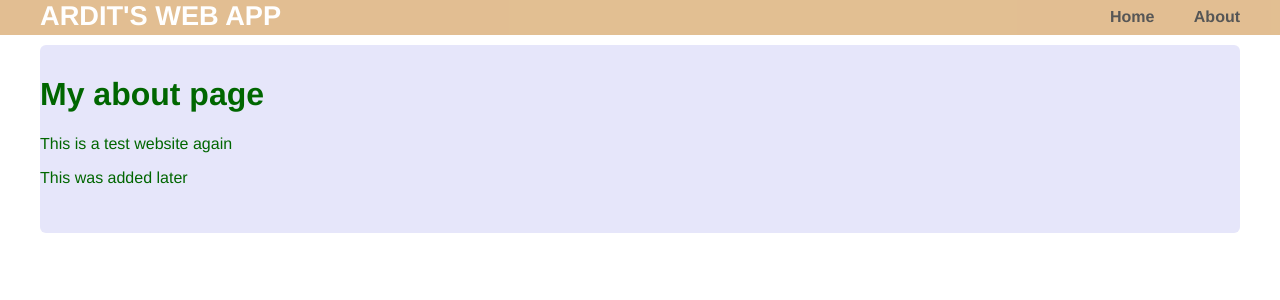
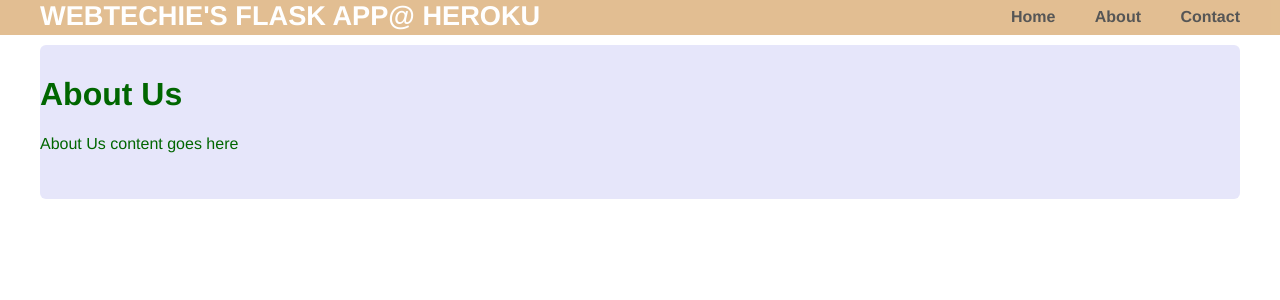
Before and after one commit to ajaydixit81/flaskapp02, a Flask app: page /about/ in a window 1280 px wide. Shown: the top 300 px of the page. Run offline with Flask 2, Linux system fonts and the light colour scheme.

Commit message:
New Page/content added

```diff
--- a/run.py
+++ b/run.py
@@ -11,6 +11,11 @@ def about():
     #return "Hey there!"
     return render_template('about.html')
 
+@app.route('/contact/')
+def contact():
+    #return "Hey there! please contact me on +91-9270695475"
+    return render_template('contact.html')
+
 
 if __name__ == '__main__':
     #app.run(debug=True)
--- a/templates/about.html
+++ b/templates/about.html
@@ -1,8 +1,8 @@
 {% extends "layout.html" %}
 {% block content %}
 <div class="about">
-    <h1>My about page</h1>
-    <p>This is a test website again</p>
-    <p>This was added later</p>
+    <h1>About Us</h1>
+    <p>About Us content goes here</p>
+    <!-- <p>This was added later</p> -->
 </div>
 {% endblock %}
--- a/templates/home.html
+++ b/templates/home.html
@@ -1,7 +1,7 @@
 {% extends "layout.html" %}
 {% block content %}
 <div class="home">
-    <h1>My homepage</h1>
-    <p>This is a test website</p>
+    <h1>Home Page</h1>
+    <p>Home page content goes here</p>
 </div>
 {% endblock %}
--- a/templates/layout.html
+++ b/templates/layout.html
@@ -7,11 +7,12 @@
   <body>
     <header>
       <div class="container">
-        <h1 class="logo">Ardit's web app</h1>
+        <h1 class="logo">Webtechie's Flask App@ Heroku</h1>
         <strong><nav>
           <ul class="menu">
             <li><a href="{{ url_for('home') }}">Home</a></li>
             <li><a href="{{ url_for('about') }}">About</a></li>
+            <li><a href="{{ url_for('contact') }}">Contact</a></li>
           </ul>
         </nav></strong>
       </div>
```
Also changed, not shown: templates/contact.html (added, +7 -0 lines).
